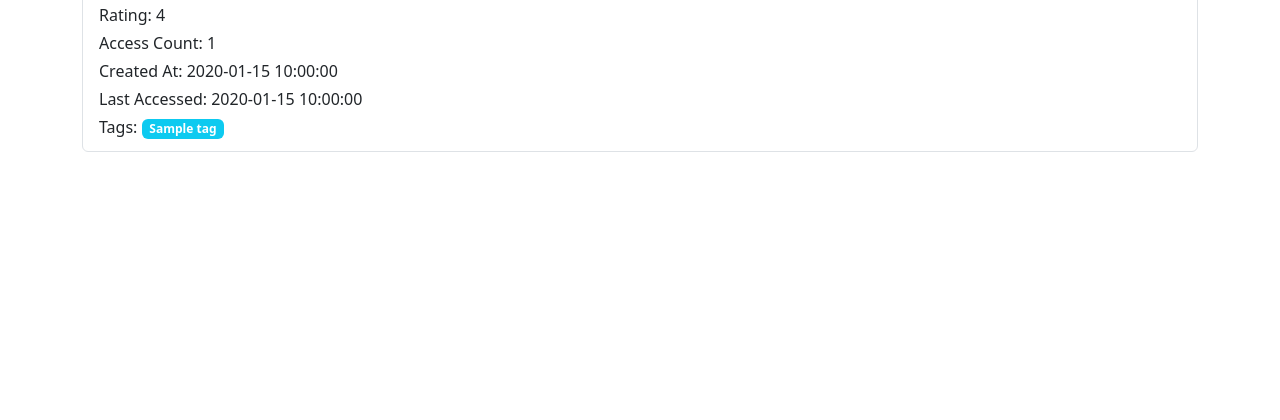
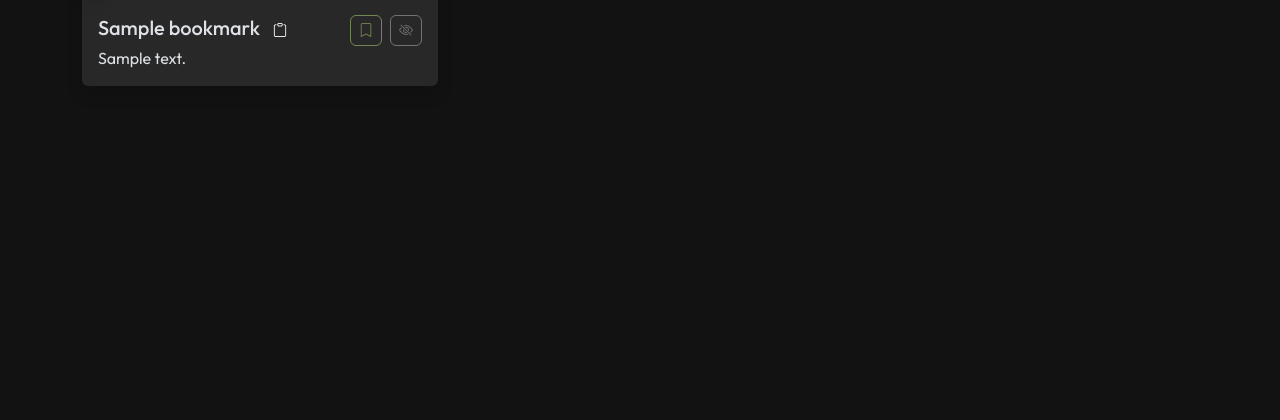
Before and after one commit to anglissr/pinemark, a Flask app: page / in a window 1280 px wide. Shown: the part 162-582 px from the top of the page. Run offline with Flask 3, Linux system fonts and the light colour scheme; tables that the repository leaves empty hold one stand-in row (values such as "Sample post"); some libraries are stand-ins or nearby versions.

Commit message:
ui improvements

```diff
--- /dev/null
+++ b/pinemark/static/css/custom.css
@@ -0,0 +1,59 @@
+/* Define the Outfit font */
+@font-face {
+    font-family: 'Outfit';
+    src: url('Outfit-VariableFont_wght.ttf') format('truetype');
+    font-weight: 100 900; /* Variable weight range */
+    font-style: normal;
+}
+
+/* Apply the Outfit font to the entire body */
+body {
+    font-family: 'Outfit', sans-serif;
+    background-color: #121212 /* Replace with your desired color */
+
+}
+
+.bg {
+    background-color: #282828
+}
+
+.badge-bg{
+    background-color: #466220
+}
+
+.custom-flag-btn {
+    border-color: #728755 !important; /* Change the outline color */
+    color: #728755 !important;        /* Change the icon color */
+}
+
+.custom-flag-btn:hover {
+    background-color: #728755 !important; /* Change background on hover */
+    color: #fff !important;               /* Change icon color on hover */
+}
+
+.custom-hide-btn {
+    border-color: #737471 !important; /* Change the outline color */
+    color: #737471!important;        /* Change the icon color */
+}
+
+.custom-hide-btn:hover {
+    background-color: #737471 !important; /* Change background on hover */
+    color: #fff !important;               /* Change icon color on hover */
+}
+
+.custom-clipboard-btn {
+    color: #fff !important;        /* Change the icon color */
+}
+
+.link-text {
+    font-size: 14px
+}
+
+.py-custom {
+    padding-top: 0.00rem; /* Adjust this value */
+    padding-bottom: 0.15rem; /* Adjust this value */
+}
+
+.mb-custom {
+    margin-bottom: 5px; /* Adjust this value */
+}
--- a/pinemark/templates/base.html
+++ b/pinemark/templates/base.html
@@ -6,13 +6,15 @@
     <meta name="viewport" content="width=device-width, initial-scale=1.0">
     <title>{% block title %}Pinemark{% endblock %}</title>
     <link rel="stylesheet" href="{{ url_for('static', filename='css/bootstrap.css') }}">
+    <link rel="stylesheet" href="https://cdn.jsdelivr.net/npm/bootstrap-icons@1.11.3/font/bootstrap-icons.min.css">
+    <link href="{{ url_for('static', filename='css/custom.css') }}" rel="stylesheet">
+    <script src="{{ url_for('static', filename='js/bootstrap.bundle.js') }}"></script>
 </head>
-<body>
+<body data-bs-theme="dark">
     <div class="container">
         {% block content %}
 
         {% endblock %}
     </div>
-    <script src="{{ url_for('static', filename='js/bootstrap.js') }}"></script>
 </body>
 </html>
--- a/pinemark/templates/index.html
+++ b/pinemark/templates/index.html
@@ -1,28 +1,68 @@
 {% extends 'base.html' %}
+
 {% block content %}
 <h1 class="mb-4">Your Bookmarks</h1>
-<div class="list-group">
+<div class="row">
     {% for bookmark in bookmarks %}
-        <div class="list-group-item">
-            <h5 class="mb-1">{{ bookmark.title }}</h5>
-            <p class="mb-1">URL: <a href="{{ bookmark.url }}" class="text-decoration-none">{{ bookmark.url }}</a></p>
-            <p class="mb-1">Description: {{ bookmark.description }}</p>
-            <p class="mb-1">Rating: {{ bookmark.rating }}</p>
-            <p class="mb-1">Access Count: {{ bookmark.access_count }}</p>
-            <p class="mb-1">Created At: {{ bookmark.created_at }}</p>
-            <p class="mb-1">Last Accessed: {{ bookmark.last_accessed }}</p>
-            <p class="mb-1">Tags:
-                {% if bookmark.tags %}
+    <div class="col-md-6 col-lg-6 col-xl-4 mb-4">
+        <div class="card h-100 border-0 shadow rounded bg">
+            <!-- Image Section -->
+            <div class="position-relative">
+                <img src="https://picsum.photos/400/100" class="card-img-top" alt="{{ bookmark.title }}">
+                <div class="position-absolute top-0 start-0 m-1">
+                    {% if bookmark.tags %}
                     {% for tag in bookmark.tags %}
-                        <span class="badge bg-info">{{ tag.name }}</span>
+                    <span class="badge badge-bg text-white me-1 shadow">{{ tag.name }}</span>
                     {% endfor %}
-                {% else %}
-                    <span class="badge bg-secondary">No Tags</span>
-                {% endif %}
-            </p>
+                    {% endif %}
+                </div>
+                         <!-- Text in Lower Left Corner -->
+            <div class="position-absolute bottom-0 start-0 mb-custom mx-1">
+                <span class="link-text bg-light text-dark px-1 py-custom rounded shadow">{{ bookmark.url }}</span>
+            </div>
+                <!-- Edit Button (3 dots) -->
+                <div class="position-absolute top-0 end-0 m-1">
+                    <div class="btn-group">
+                        <button class="btn btn-light btn-sm rounded-circle shadow" data-bs-toggle="dropdown"
+                            aria-expanded="false">
+                            <i class="bi bi-three-dots"></i>
+                        </button>
+                        <ul class="dropdown-menu dropdown-menu-end">
+                            <li><a class="dropdown-item" href="#">Edit</a></li>
+                            <li><a class="dropdown-item" href="#">Delete</a></li>
+                        </ul>
+                        <div class="position-absolute top-0 end-0 m-2">
+
+                        </div>
+                    </div>
+                </div>
+            </div>
+
+            <!-- Text Section -->
+            <div class="card-body d-flex justify-content-between align-items-start">
+                <div>
+                    <h5 class="card-title mb-0">{{ bookmark.title }} <button class="btn btn-sm custom-clipboard-btn rounded"
+                            onclick="navigator.clipboard.writeText('{{ bookmark.url }}')" title="Copy link">
+                            <i class="bi bi-clipboard"></i>
+                        </button></h5>
+                    <p class="card-text">{{ bookmark.description }}</p>
+
+                </div>
+                <div class="d-flex justify-content-end mb-0">
+                    <button class="btn btn-outline-warning btn-sm rounded me-2 custom-flag-btn " title="Flag">
+                        <i class="bi bi-bookmark"></i>
+                    </button>
+                    <button class="btn btn-outline-secondary btn-sm rounded custom-hide-btn" title="Hide">
+                        <i class="bi bi-eye-slash"></i>
+                    </button>
+                </div>
+            </div>
         </div>
+    </div>
     {% else %}
+    <div class="col-12">
         <p class="text-muted">No bookmarks found.</p>
+    </div>
     {% endfor %}
 </div>
 {% endblock %}
```
Also changed, not shown: pinemark/static/css/Outfit-VariableFont_wght.ttf (added).
